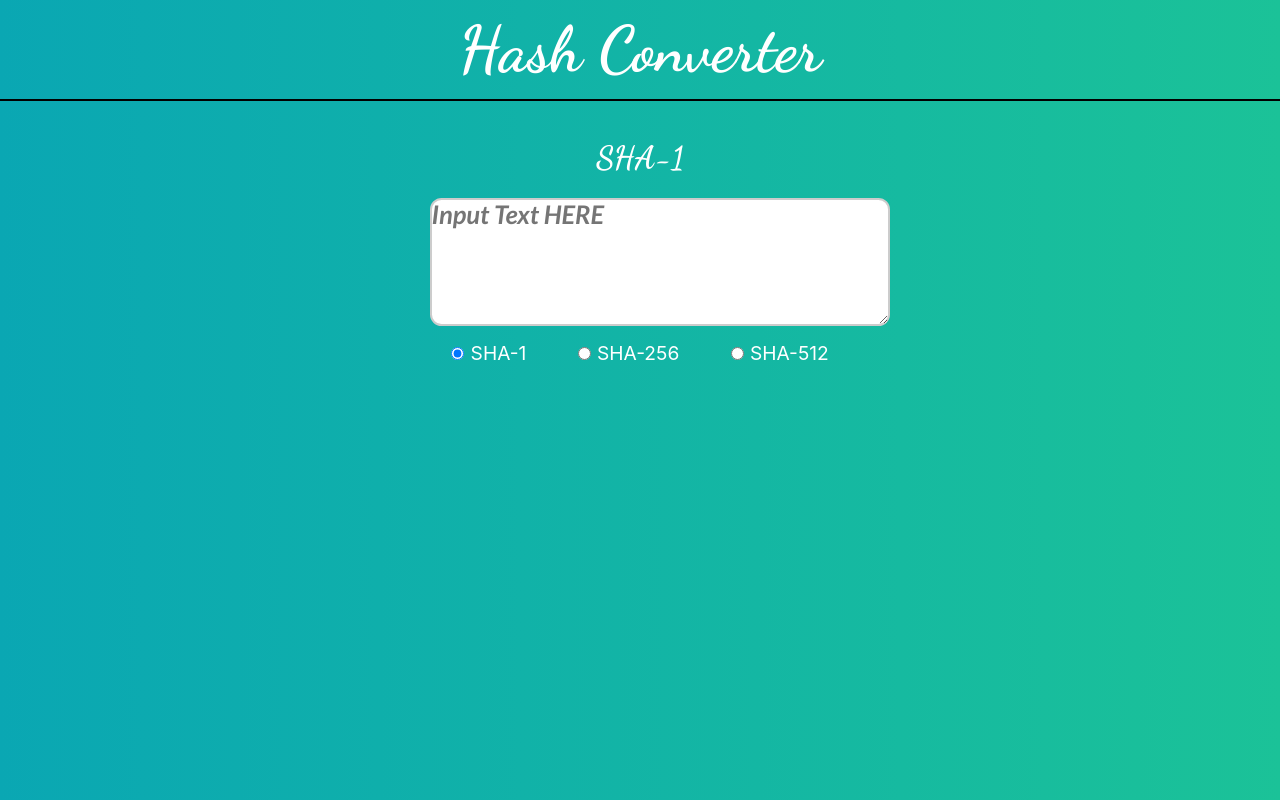
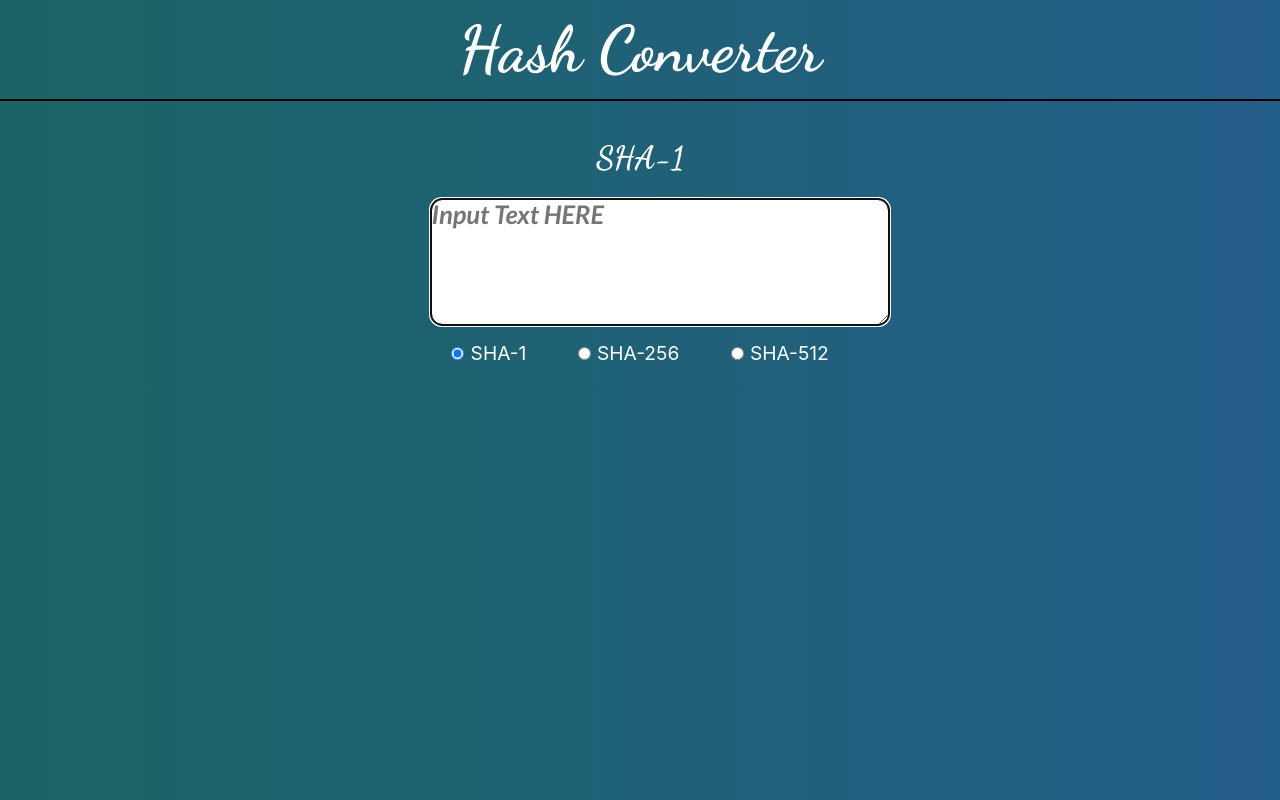
Before and after one commit to piyusharora91/REACT-HASH-GENERATOR, a React (Create React App) app: page / in a window 1280 px wide. Built offline with nearby package versions, Linux system fonts and the light colour scheme.

Commit message:
Updated with hooks and css properties

```diff
--- a/src/App.css
+++ b/src/App.css
@@ -9,7 +9,7 @@
   box-sizing: border-box;
 }
 body{
-  background-image: linear-gradient(to left, rgb(27, 194, 152), rgb(10, 167, 179));
+  background-image: linear-gradient(to right, rgb(27, 100, 100), rgb(36, 94, 138));
 }
 
 .navbar{
@@ -111,7 +111,8 @@ body{
 .result-container h1{
   color: white;
   text-align: center;
-  inline-size: 85vw;
+  /* inline-size: 85vw; */
+  font-size: 2.2vw;
   overflow-wrap: break-word;
-  margin-left: 8.5vw;
+  margin: 1vw 8.5vw;
 }
--- a/src/App.js
+++ b/src/App.js
@@ -1,44 +1,38 @@
 import './App.css';
-import { React, Component } from 'react';
+import { React, useState } from 'react';
 import Form from './Form';
 import generateHash from './SHAGenerator';
 import TypeChangeButtons from './TypeChangeButtons';
 
-class App extends Component {
-  constructor() {
-    super();
-    this.state = {
-      text_input: '',
-      result: '',
-      sha_type: 'SHA-1'
-    }
-  }
+const App = () => {
 
-  inputChange = (event) => {
-    this.setState({ text_input: event.target.value });
-    let hash_output = generateHash(event.target.value, this.state.sha_type);
+  const [text_input, setTextInput] = useState('');
+  const [result, setResult] = useState('');
+  const [sha_type, setShaType] = useState('SHA-1');
+
+
+  const updateHash = (hash_output) => {
     hash_output
       .then((result) => {
-        this.setState({ result: result.toUpperCase() });
+        setResult(result.toUpperCase());
       })
       .catch((result) => {
-        this.setState({ result: '' });
+        setResult('');
       });
   }
 
-  changeSHA = (event) => {
-    this.setState({ sha_type: event.target.value });
-    let hash_output = generateHash(this.state.text_input, event.target.value);
-    hash_output
-      .then((result) => {
-        this.setState({ result: result.toUpperCase() });
-      })
-      .catch((result) => {
-        this.setState({ result: '' });
-      });
+  const inputChange = (event) => {
+    setTextInput(event.target.value);
+    let hash_output = generateHash(event.target.value, sha_type);
+    updateHash(hash_output);
   }
 
-  render() {
+  const changeSHA = (event) => {
+    setShaType(event.target.value);
+    let hash_output = generateHash(text_input, event.target.value);
+    updateHash(hash_output);
+  }
+
   return (
     <div className="main-app">
       <div className="navbar">
@@ -47,14 +41,13 @@ class App extends Component {
 
       <div className='main-app' >
         <div className="fields">
-            <Form displayInput={this.inputChange} sha_type={this.state.sha_type} />
-            <TypeChangeButtons sha_change={this.changeSHA} />
-            <div className="result-container"><h1>{this.state.result}</h1></div>
+          <Form displayInput={inputChange} sha_type={sha_type} />
+          <TypeChangeButtons sha_change={changeSHA} />
+          <div className="result-container"><h1>{result}</h1></div>
         </div >
       </div>
     </div >
   );
 }
-}
 
 export default App;
--- a/src/Form.js
+++ b/src/Form.js
@@ -6,7 +6,7 @@ const Form = ({ displayInput, sha_type }) => {
                 <textarea name="input_area"
                     onChange={displayInput}
                     className="password-input"
-                    placeholder="Input Text HERE" /><br />
+                    placeholder="Input Text HERE" autoFocus /><br />
             </form>
         </div>
     );
```
Lines whose indentation alone changed are shown as unchanged.
